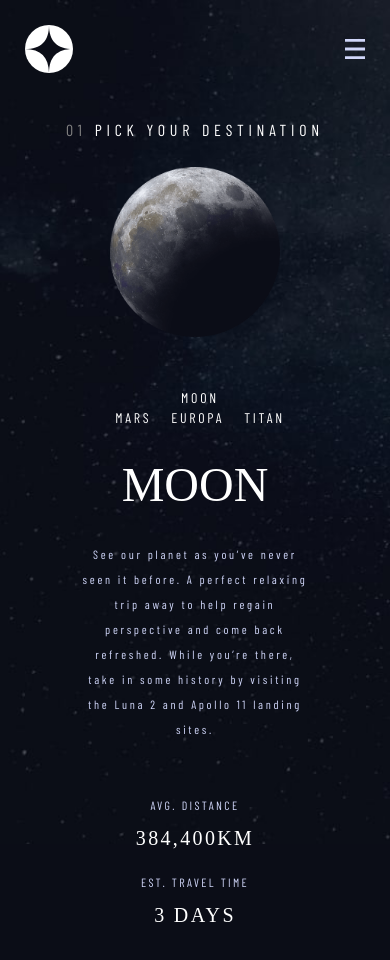
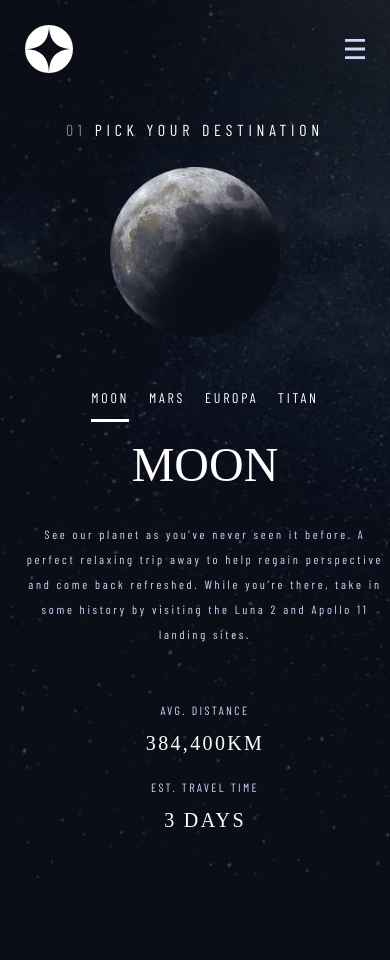
Before and after one commit to jodevera/spacetour-react, a React (Create React App) app: page /destination in a window 390 px wide. Shown: the top 960 px of the page. After the commit the page ends 882 px from the top, so only its background shows below. Built offline with nearby package versions, Linux system fonts and the light colour scheme; a web font is replaced by a local one.

Commit message:
improved responsiveness v1.0

```diff
--- a/src/components/Pages/styles/destination.css
+++ b/src/components/Pages/styles/destination.css
@@ -158,14 +158,18 @@
 @media only screen and (max-width: 480px) {
   .destinationContainer {
     margin-top: 90px;
+    margin-left: 10px;
+    margin-right: 10px;
+
   }
   .destinationImgSrc {
     height: 170px;
     width: 170px;
   }
   .destinationText {
-    margin-left: 30px;
-    margin-right: 30px;
+    margin-left: 10px;
+    margin-right: 10px;
+    width: 100%;
   }
   .destinationNavText {
     font-size: 14px;
--- a/src/index.css
+++ b/src/index.css
@@ -17,40 +17,43 @@ body {
   background-color: #0B0D17;
   color: #ffffff;
   overflow-x: hidden;
+  height: 100%;
   width: 100%;
   margin: 0px;
 }
 
 #root {
+  height: 100%;
   width: 100%;
-  height: 100vh;
   margin: 0px;
 }
 
+
+
 .container {
-  background-size: cover 100%;
+  background-size: cover 100vh;
   background-repeat: no-repeat;
   height: 100%;
   width: 100%;
   z-index: -99999;
 }
 .pageHome {
-  background-size: cover;
+  background-size: 100vw 100vh;
   background-image: url('./assets/destination/background-home-desktop.jpg');
   background-attachment: fixed;
 }
 .pageDest {
-  background-size: cover;
+  background-size: 100% 100%;
   background-image: url('./assets/destination/background-destination-desktop.jpg');
   background-attachment: fixed;
 }
 .pageCrew {
-  background-size: cover;
+  background-size: 100% 100%;
   background-image: url('./assets/destination/background-crew-desktop.jpg');
   background-attachment: fixed;
 }
 .pageTech {
-  background-size: cover;
+  background-size: 100% 100%;
   background-image: url('./assets/destination/background-technology-desktop.jpg');
   background-attachment: fixed;
 }
```
